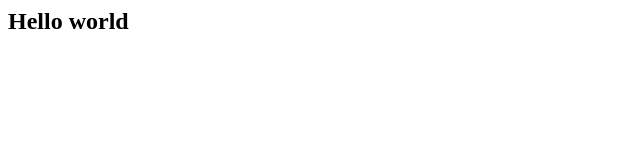
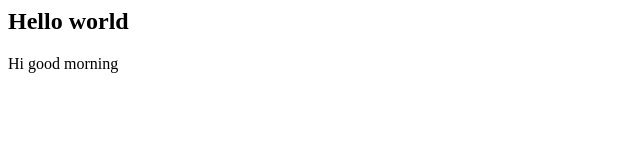
Before and after one commit to Dhanusree123/Dhanurepo123, a plain HTML site: page index1.html in a window 1280 px wide. Shown: the whole page, without its empty margins (0-640 px from the left). Drawn offline with Linux system fonts and the light colour scheme.

Commit message:
mycommit4

```diff
--- a/index1.html
+++ b/index1.html
@@ -6,5 +6,6 @@
 </head>
 <body>
     <h2>Hello world</h2>
+    <p>Hi good morning</p>
 </body>
 </html>
```
